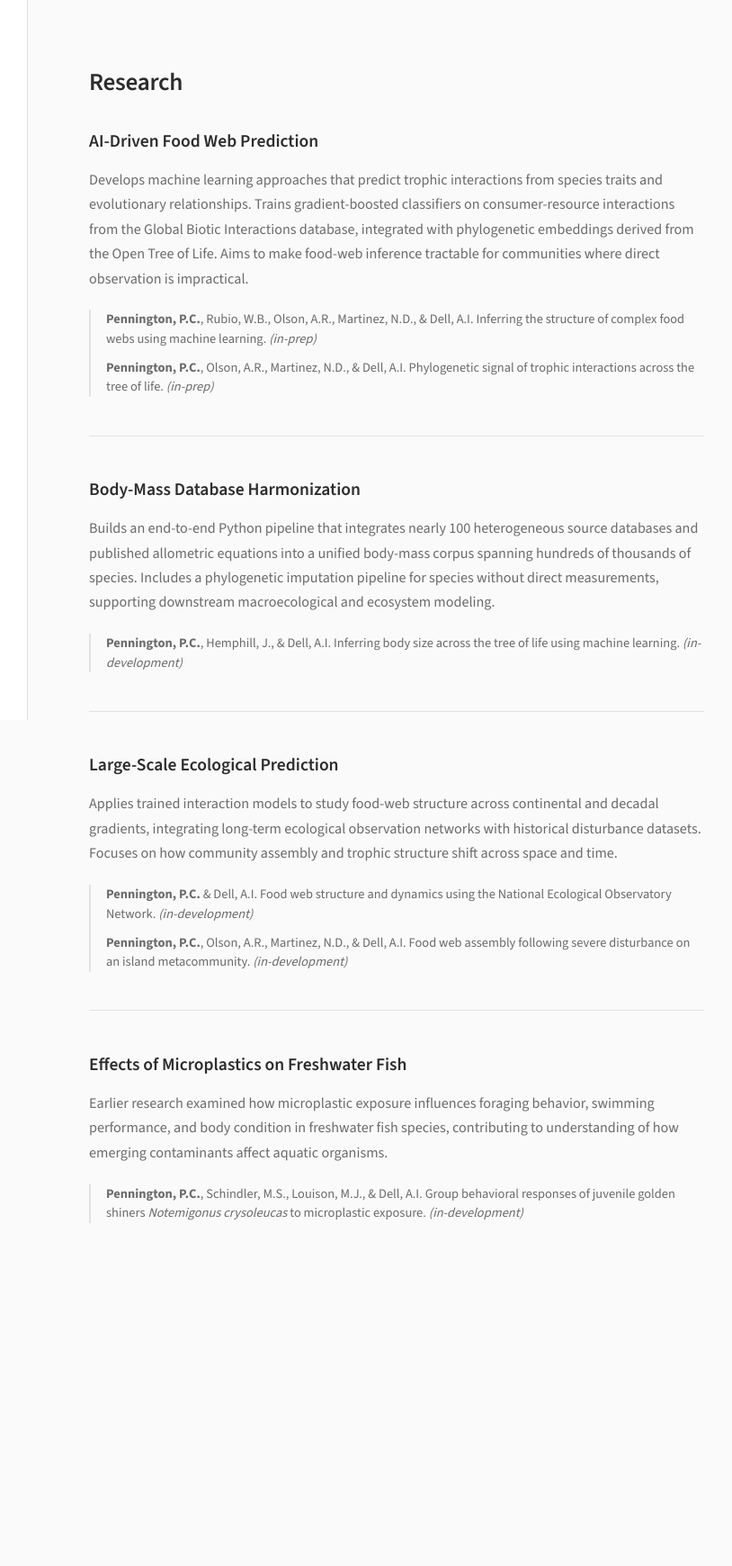
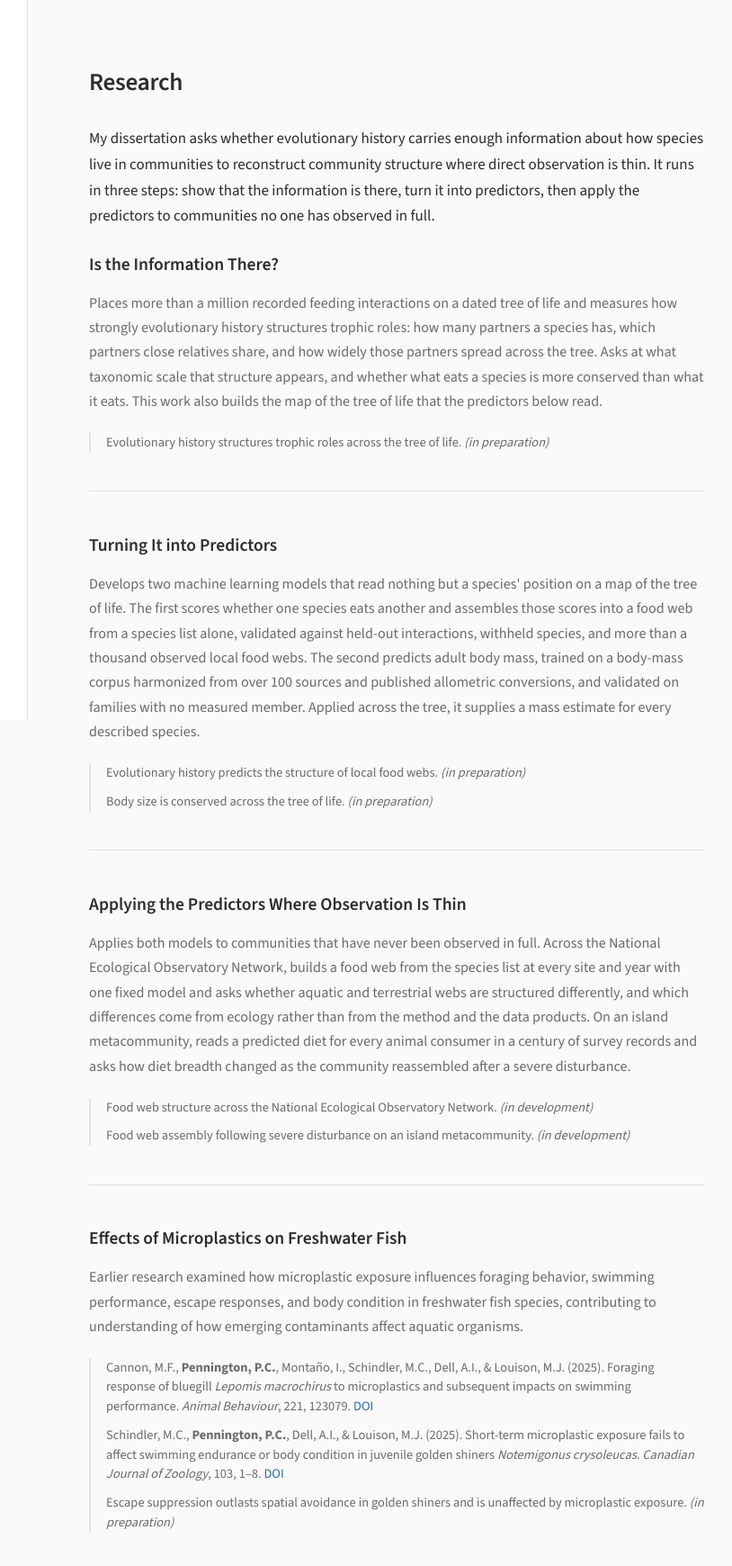
Before and after one commit to prestonpenn12/prestonpenn12.github.io, a plain HTML site: page research.html in a window 1280 px wide. Shown: the full height of the page at 90% size, 249-1063 px from the left. Before the commit the page ends 1546 px from the top, so only its background shows below. Drawn offline with nearby package versions, Linux system fonts and the light colour scheme.

Commit message:
Update research, about, and home pages
Reorganize the Research page around the three steps of the dissertation,
list manuscripts by title only, and add the two microplastics papers.
Refresh About Me (education wording, honors, mentoring, presentations)
and space its entries. Update the Home bio.

```diff
--- a/css/style.css
+++ b/css/style.css
@@ -189,6 +189,15 @@ body {
   border-bottom-color: var(--color-link);
 }
 
+/* ── About Me entry lists ── */
+.entries p {
+  margin-bottom: 0.65rem;
+}
+
+.entries p:last-child {
+  margin-bottom: 0;
+}
+
 /* ── Research Cards ── */
 .research-item {
   margin-bottom: 2.5rem;
--- a/research.html
+++ b/research.html
@@ -50,63 +50,76 @@
   <main class="main">
     <h2>Research</h2>
 
+    <p>
+      My dissertation asks whether evolutionary history carries enough
+      information about how species live in communities to reconstruct
+      community structure where direct observation is thin. It runs in three
+      steps: show that the information is there, turn it into predictors,
+      then apply the predictors to communities no one has observed in full.
+    </p>
+
     <div class="research-item">
-      <h3>AI-Driven Food Web Prediction</h3>
+      <h3>Is the Information There?</h3>
       <p>
-        Develops machine learning approaches that predict trophic interactions
-        from species traits and evolutionary relationships. Trains gradient-boosted
-        classifiers on consumer-resource interactions from the Global Biotic
-        Interactions database, integrated with phylogenetic embeddings derived
-        from the Open Tree of Life. Aims to make food-web inference tractable
-        for communities where direct observation is impractical.
+        Places more than a million recorded feeding interactions on a dated
+        tree of life and measures how strongly evolutionary history
+        structures trophic roles: how many partners a species has, which
+        partners close relatives share, and how widely those partners spread
+        across the tree. Asks at what taxonomic scale that structure appears,
+        and whether what eats a species is more conserved than what it eats.
+        This work also builds the map of the tree of life that the predictors
+        below read.
       </p>
       <div class="related-papers">
         <p class="paper">
-          <strong>Pennington, P.C.</strong>, Rubio, W.B., Olson, A.R., Martinez, N.D., &amp; Dell, A.I.
-          Inferring the structure of complex food webs using machine learning. <em>(in-prep)</em>
-        </p>
-        <p class="paper">
-          <strong>Pennington, P.C.</strong>, Olson, A.R., Martinez, N.D., &amp; Dell, A.I.
-          Phylogenetic signal of trophic interactions across the tree of life. <em>(in-prep)</em>
+          Evolutionary history structures trophic roles across the tree of life. <em>(in preparation)</em>
         </p>
       </div>
     </div>
 
     <div class="research-item">
-      <h3>Body-Mass Database Harmonization</h3>
+      <h3>Turning It into Predictors</h3>
       <p>
-        Builds an end-to-end Python pipeline that integrates nearly 100
-        heterogeneous source databases and published allometric equations
-        into a unified body-mass corpus spanning hundreds of thousands of
-        species. Includes a phylogenetic imputation pipeline for species
-        without direct measurements, supporting downstream macroecological
-        and ecosystem modeling.
+        Develops two machine learning models that read nothing but a
+        species' position on a map of the tree of life. The first scores
+        whether one species eats another and assembles those scores into a
+        food web from a species list alone, validated against held-out
+        interactions, withheld species, and more than a thousand observed
+        local food webs. The second predicts adult body mass, trained on a
+        body-mass corpus harmonized from over 100 sources and published
+        allometric conversions, and validated on families with no measured
+        member. Applied across the tree, it supplies a mass estimate for
+        every described species.
       </p>
       <div class="related-papers">
         <p class="paper">
-          <strong>Pennington, P.C.</strong>, Hemphill, J., &amp; Dell, A.I.
-          Inferring body size across the tree of life using machine learning. <em>(in-development)</em>
+          Evolutionary history predicts the structure of local food webs. <em>(in preparation)</em>
+        </p>
+        <p class="paper">
+          Body size is conserved across the tree of life. <em>(in preparation)</em>
         </p>
       </div>
     </div>
 
     <div class="research-item">
-      <h3>Large-Scale Ecological Prediction</h3>
+      <h3>Applying the Predictors Where Observation Is Thin</h3>
       <p>
-        Applies trained interaction models to study food-web structure across
-        continental and decadal gradients, integrating long-term ecological
-        observation networks with historical disturbance datasets. Focuses on
-        how community assembly and trophic structure shift across space and
-        time.
+        Applies both models to communities that have never been observed in
+        full. Across the National Ecological Observatory Network, builds a
+        food web from the species list at every site and year with one fixed
+        model and asks whether aquatic and terrestrial webs are structured
+        differently, and which differences come from ecology rather than from
+        the method and the data products. On an island metacommunity, reads
+        a predicted diet for every animal consumer in a century of survey
+        records and asks how diet breadth changed as the community reassembled
+        after a severe disturbance.
       </p>
       <div class="related-papers">
         <p class="paper">
-          <strong>Pennington, P.C.</strong> &amp; Dell, A.I.
-          Food web structure and dynamics using the National Ecological Observatory Network. <em>(in-development)</em>
+          Food web structure across the National Ecological Observatory Network. <em>(in development)</em>
         </p>
         <p class="paper">
-          <strong>Pennington, P.C.</strong>, Olson, A.R., Martinez, N.D., &amp; Dell, A.I.
-          Food web assembly following severe disturbance on an island metacommunity. <em>(in-development)</em>
+          Food web assembly following severe disturbance on an island metacommunity. <em>(in development)</em>
         </p>
       </div>
     </div>
@@ -115,14 +128,25 @@
       <h3>Effects of Microplastics on Freshwater Fish</h3>
       <p>
         Earlier research examined how microplastic exposure influences
-        foraging behavior, swimming performance, and body condition in
-        freshwater fish species, contributing to understanding of how
-        emerging contaminants affect aquatic organisms.
+        foraging behavior, swimming performance, escape responses, and body
+        condition in freshwater fish species, contributing to understanding of
+        how emerging contaminants affect aquatic organisms.
       </p>
       <div class="related-papers">
         <p class="paper">
-          <strong>Pennington, P.C.</strong>, Schindler, M.S., Louison, M.J., &amp; Dell, A.I.
-          Group behavioral responses of juvenile golden shiners <em>Notemigonus crysoleucas</em> to microplastic exposure. <em>(in-development)</em>
+          Cannon, M.F., <strong>Pennington, P.C.</strong>, Monta&ntilde;o, I., Schindler, M.C., Dell, A.I., &amp; Louison, M.J. (2025).
+          Foraging response of bluegill <em>Lepomis macrochirus</em> to microplastics and subsequent impacts on swimming performance.
+          <em>Animal Behaviour</em>, 221, 123079.
+          <a href="https://doi.org/10.1016/j.anbehav.2025.123079" target="_blank" rel="noopener">DOI</a>
+        </p>
+        <p class="paper">
+          Schindler, M.C., <strong>Pennington, P.C.</strong>, Dell, A.I., &amp; Louison, M.J. (2025).
+          Short-term microplastic exposure fails to affect swimming endurance or body condition in juvenile golden shiners <em>Notemigonus crysoleucas</em>.
+          <em>Canadian Journal of Zoology</em>, 103, 1&ndash;8.
+          <a href="https://doi.org/10.1139/cjz-2024-0098" target="_blank" rel="noopener">DOI</a>
+        </p>
+        <p class="paper">
+          Escape suppression outlasts spatial avoidance in golden shiners and is unaffected by microplastic exposure. <em>(in preparation)</em>
         </p>
       </div>
     </div>
```
Also changed, not shown: about.html (+30 -19 lines), index.html (+10 -9 lines).
